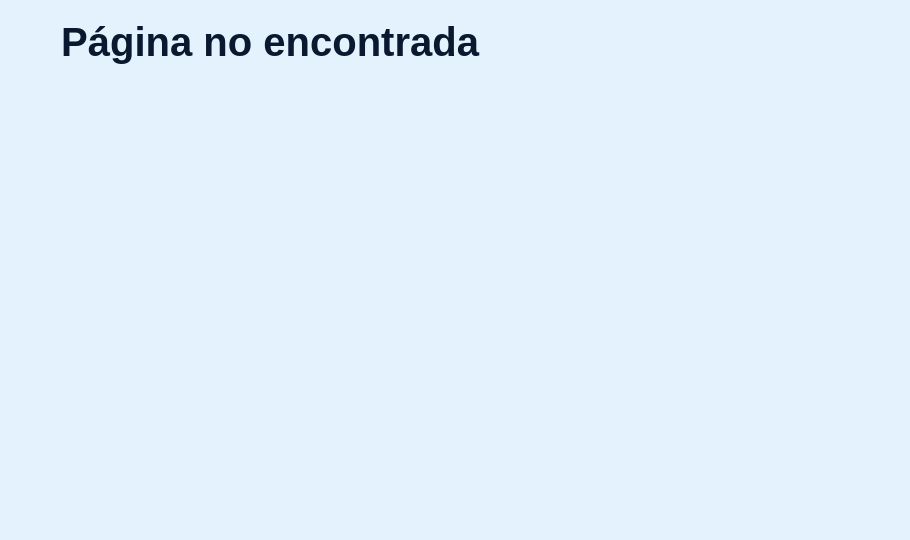
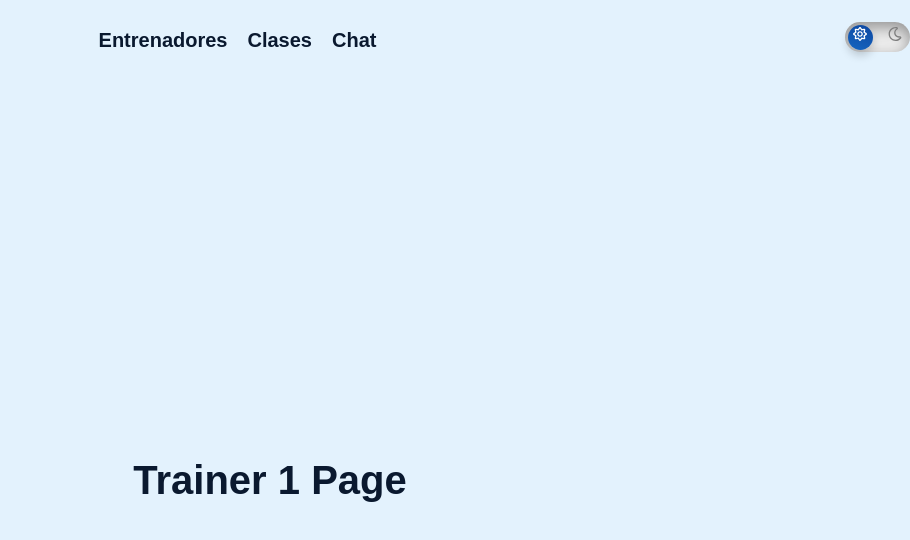
Before and after one commit to manugym/training-zone, a React (Vite) app in the folder Frontend/training-zone/: page /trainer/1 in a window 1280 px wide. Shown: the top 540 px of the page, without its empty margins (370-1280 px from the left). Built offline with nearby package versions, Linux system fonts and the light colour scheme.

Commit message:
navigate to trainer

```diff
--- a/Frontend/training-zone/src/pages/AllTrainers/AllTrainers.css
+++ b/Frontend/training-zone/src/pages/AllTrainers/AllTrainers.css
@@ -1,3 +1,12 @@
+main {
+  display: flex;
+  flex-direction: column;
+  align-items: center;
+  justify-content: center;
+  min-height: 100vh;
+  background-color: var(--color-background);
+}
+
 h1 {
   font-size: 2.5rem;
   color: var(--color-text);
--- a/Frontend/training-zone/src/pages/AllTrainers/AllTrainers.tsx
+++ b/Frontend/training-zone/src/pages/AllTrainers/AllTrainers.tsx
@@ -5,11 +5,14 @@ import trainerService from "../../services/trainer.service";
 import { AllTrainers } from "../../models/all-trainers";
 import { TrainerFilter } from "../../models/trainer-filter";
 import { ClassType } from "../../models/enums/class-type";
+import { useNavigate } from "react-router-dom";
 
 function AllTrainersView() {
   const SERVER_IMAGE_URL = `${
     import.meta.env.VITE_SERVER_URL
   }/UserProfilePicture`;
+
+  const navigate = useNavigate();
 
   const [allTrainers, setAllTrainers] = useState<AllTrainers | null>(null);
 
@@ -128,7 +131,11 @@ function AllTrainersView() {
                         <h2>{trainer.user.name}</h2>
                         <span>Especialidades</span>
                       </div>
-                      <button>Ver Perfil</button>
+                      <button
+                        onClick={() => navigate(`/trainer/${trainer.user.id}`)}
+                      >
+                        Ver Perfil
+                      </button>
                     </div>
                   </div>
                 ))}
--- /dev/null
+++ b/Frontend/training-zone/src/pages/Trainer/Trainer.tsx
@@ -0,0 +1,19 @@
+import React from "react";
+import "./Trainer.css";
+import NavBar from "../../components/NavBar/NavBar";
+import { useParams } from "react-router-dom";
+
+function Trainer() {
+  const { id } = useParams<{ id: string }>();
+
+  return (
+    <>
+      <NavBar />
+      <main>
+        <h1>Trainer {id} Page</h1>
+      </main>
+    </>
+  );
+}
+
+export default Trainer;
--- a/Frontend/training-zone/src/routes/app-routes.tsx
+++ b/Frontend/training-zone/src/routes/app-routes.tsx
@@ -2,6 +2,7 @@ import { Route, Routes } from "react-router-dom";
 import Home from "../pages/Home/Home";
 import Auth from "../pages/Auth/Auth";
 import AllTrainers from "../pages/AllTrainers/AllTrainers";
+import Trainer from "../pages/Trainer/Trainer";
 
 function AppRoutes() {
   return (
@@ -9,6 +10,7 @@ function AppRoutes() {
       <Route path="/" element={<Home />} />
       <Route path="/auth" element={<Auth />} />
       <Route path="/trainers" element={<AllTrainers />} />
+      <Route path="/trainer/:id" element={<Trainer />} />
       + <Route path="*" element={<h1>Página no encontrada</h1>} />
     </Routes>
   );
```
Also changed, not shown: Frontend/training-zone/src/pages/Trainer/Trainer.css (added).
